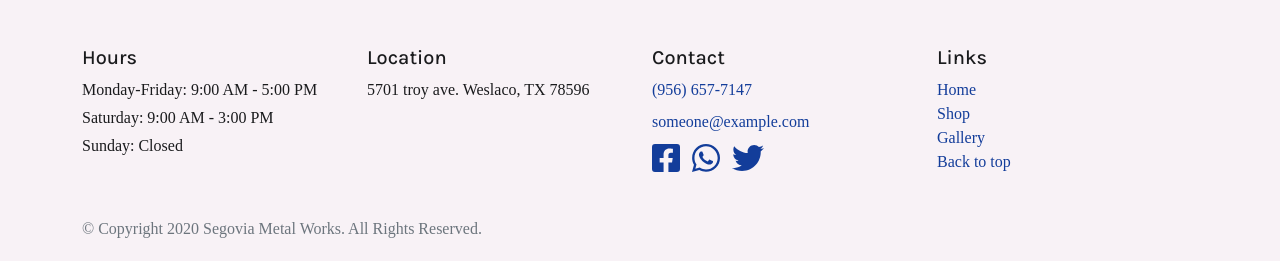
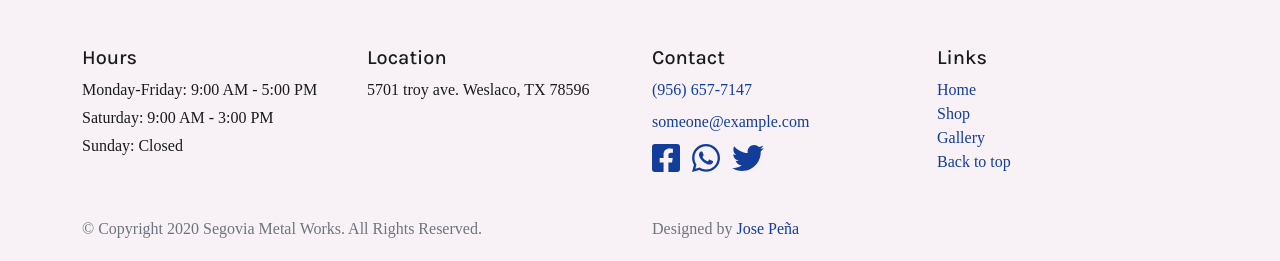
Before and after one commit to jpena208/segovia-metalworks-website, a website: page index.html in a window 1280 px wide. Shown: the part 3310-3571 px from the top of the page. Drawn offline with nearby package versions, Linux system fonts and the light colour scheme.

Commit message:
Footer is same for every page

```diff
--- a/index.html
+++ b/index.html
@@ -453,22 +453,27 @@
             </ul>
           </div>
         </div>
-        <p class="text-muted">
+        <div class="row d-flex justify-content-between">
+          <div class="col-12 col-md-6">
+            <p class="footer-center text-muted">
               &copy; Copyright 2020 Segovia Metal Works. All Rights Reserved.
               <!-- <a class="mx-2 my-1">Privacy Policy</a> -->
               <!-- <a class="mx-2 my-1">Terms and Conditions</a> -->
             </p>
-        <!-- <p class="text-center text-muted">
-          Designed by Jose Peña
+          </div>
+          <div class="col-12 col-md-6">
+            <p class="footer-center text-muted">
+              Designed by
               <a
-            href="
-            https://www.linkedin.com/in/
-            "
-            class="text-white"
+                href="https://jpena208.github.io/josepena-website/"
+                target="_blank"
               >
-            Linkedin
+                Jose Peña
               </a>
-        </p> -->
+            </p>
+          </div>
+        </div>
+      </div>
       </div>
     </footer>
 
```
Also changed, not shown: shop.html (+14 -9 lines). Lines whose indentation alone changed are shown as unchanged.
